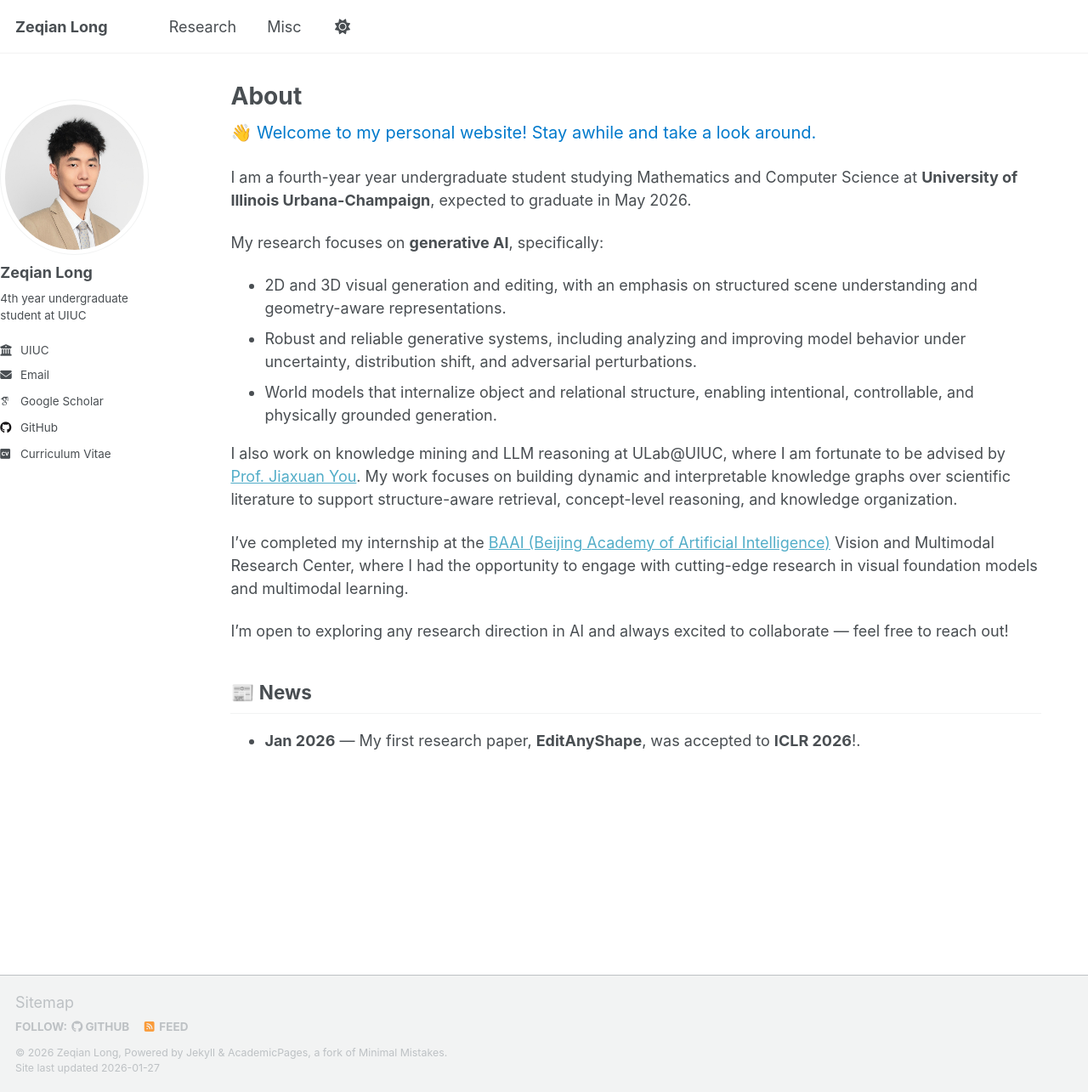
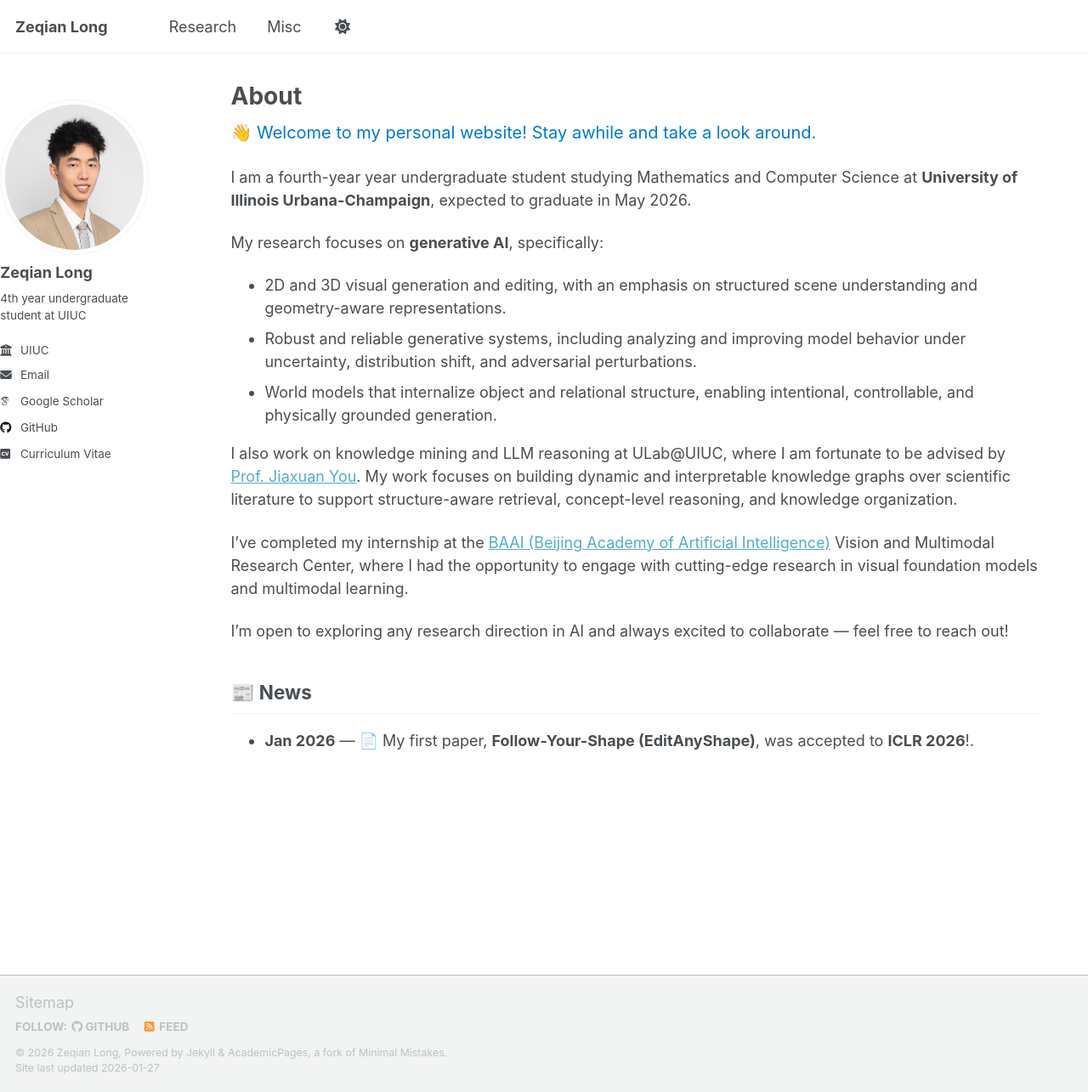
Before and after one commit to Zeqian-Long/Zeqian-Long.github.io, a Jekyll site: the page built from _pages/about.md, in a window 1280 px wide and 1285 px high. Shown: the whole window at 85% size. Built offline with Jekyll 4.4.1, drawn with Linux system fonts in a browser that asks for light colours; some web fonts are replaced; a script that is not in the unit is left out.

```diff
--- a/_pages/about.md
+++ b/_pages/about.md
@@ -28,7 +28,7 @@
 
 ## 📰 News
 
-- **Jan 2026** — My first research paper, **EditAnyShape**, was accepted to **ICLR 2026**!.
+- **Jan 2026** — 📄 My first paper, **Follow-Your-Shape (EditAnyShape)**, was accepted to **ICLR 2026**!.
 
 <!-- Stay tuned for updates! -->
 
```
